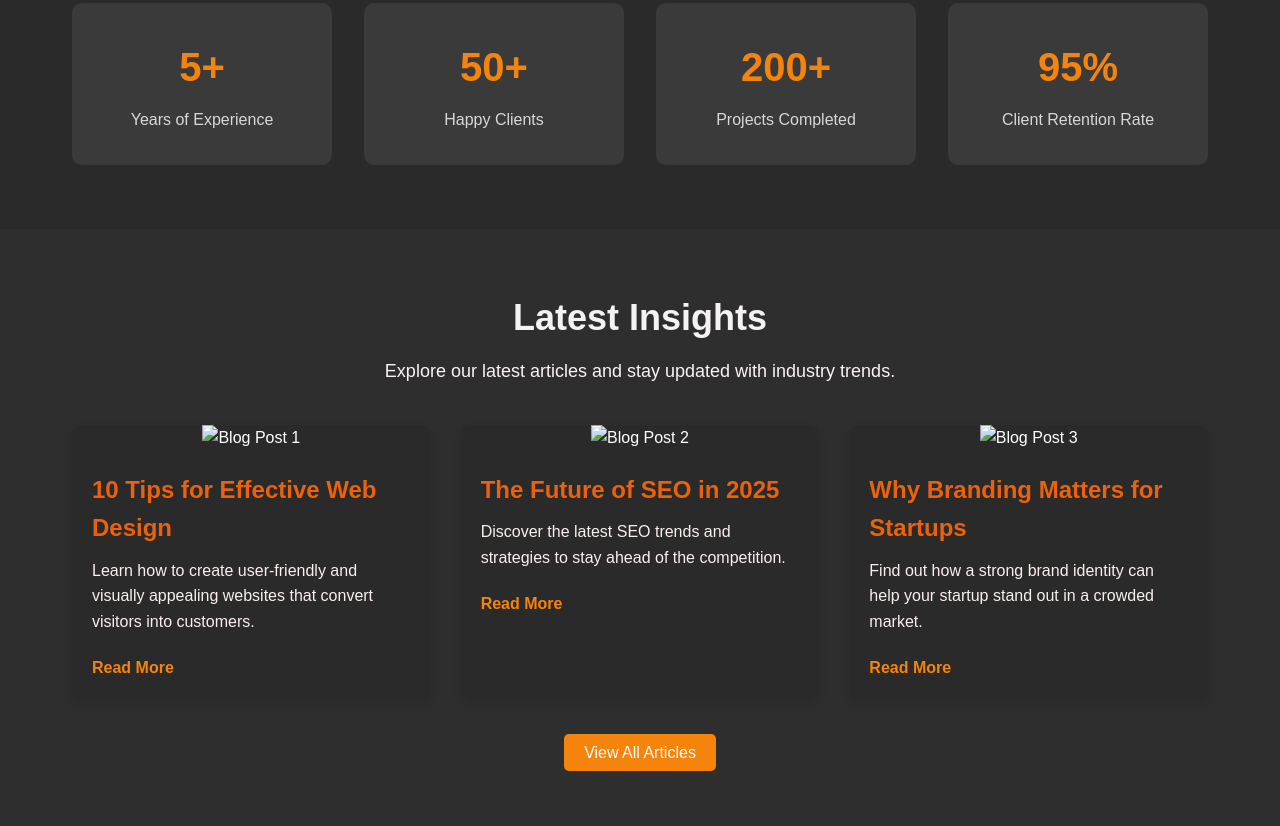
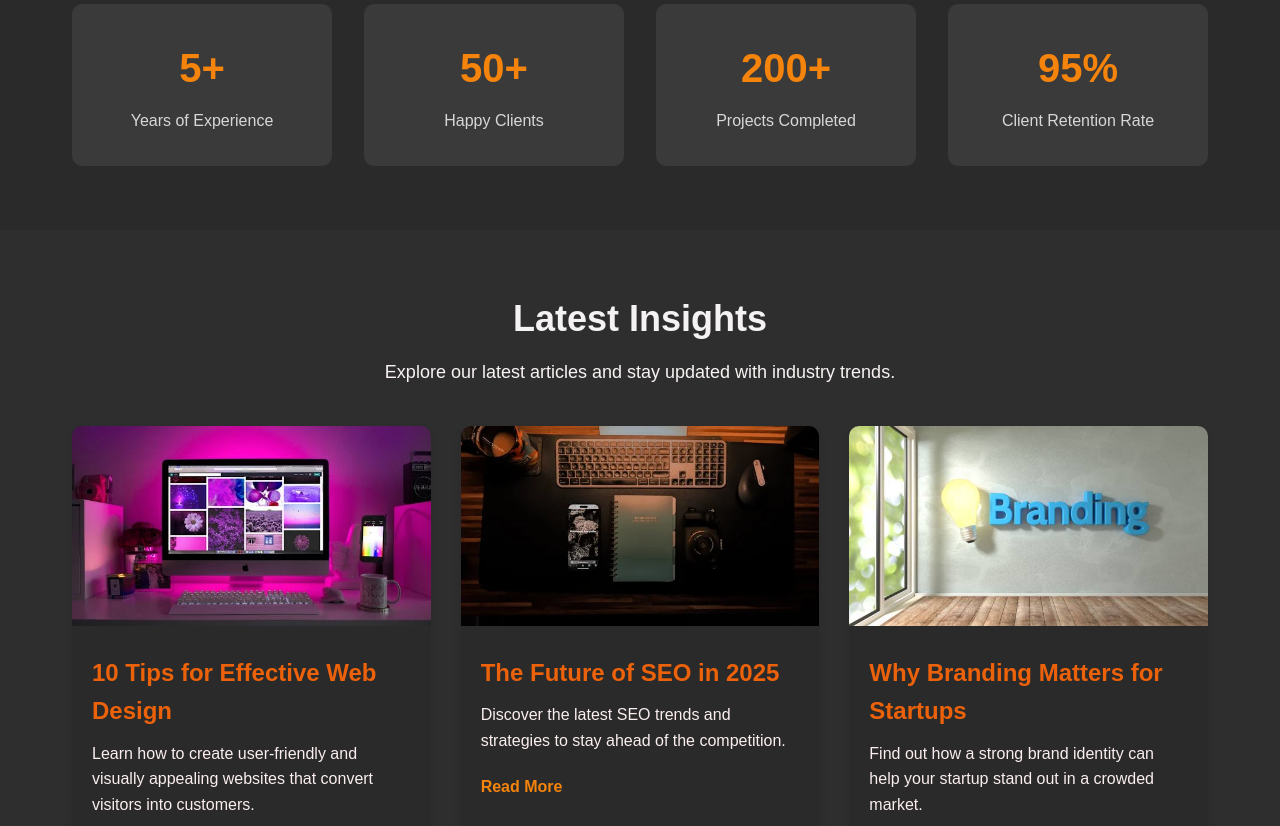
Before and after one commit to TajeuBenja/devxpertdesignsagency.github.io, a plain HTML site: page index.html in a window 1280 px wide. Shown: the part 2523-3349 px from the top of the page. Drawn offline with Linux system fonts and the light colour scheme; files whose address does not match are found by name.

Commit message:
Update index.html

```diff
--- a/index.html
+++ b/index.html
@@ -89,7 +89,7 @@
           </div>
         </div>
         <div class="portfolio-item">
-          <div class="portfolio-image"><img src="images/corp.PNG" alt="Project 2"></div>
+          <div class="portfolio-image"><img src="/corp.PNG" alt="Project 2"></div>
           <div class="portfolio-overlay">
             <h3 class="portfolio-title">Corporate Website</h3>
             <p class="portfolio-description">A sleek and professional website for a global corporation.</p>
@@ -98,7 +98,7 @@
         </div>
 
         <div class="portfolio-item">
-          <div class="portfolio-image"><img src="images/landing page.PNG" alt="Project 4"></div>
+          <div class="portfolio-image"><img src="/landing page.PNG" alt="Project 4"></div>
           <div class="portfolio-overlay">
             <h3 class="portfolio-title">Landing Page</h3>
             <p class="portfolio-description">A high-converting landing page for a marketing campaign.</p>
@@ -162,7 +162,7 @@
       <div class="blog-grid">
         <!-- Blog Card 1 -->
         <div class="blog-card">
-          <img src="images/blog01.webp" alt="Blog Post 1" class="blog-image">
+          <img src="/blog01.webp" alt="Blog Post 1" class="blog-image">
           <div class="blog-content">
             <h3 class="blog-title">10 Tips for Effective Web Design</h3>
             <p class="blog-excerpt">Learn how to create user-friendly and visually appealing websites that convert visitors into customers.</p>
@@ -173,7 +173,7 @@
 
         <!-- Blog Card 2 -->
         <div class="blog-card">
-          <img src="images/blog02.webp" alt="Blog Post 2" class="blog-image">
+          <img src="/blog02.webp" alt="Blog Post 2" class="blog-image">
           <div class="blog-content">
             <h3 class="blog-title">The Future of SEO in 2025</h3>
             <p class="blog-excerpt">Discover the latest SEO trends and strategies to stay ahead of the competition.</p>
@@ -183,7 +183,7 @@
 
         <!-- Blog Card 3 -->
         <div class="blog-card">
-          <img src="images/brand.jpg" alt="Blog Post 3" class="blog-image">
+          <img src="/brand.jpg" alt="Blog Post 3" class="blog-image">
           <div class="blog-content">
             <h3 class="blog-title">Why Branding Matters for Startups</h3>
             <p class="blog-excerpt">Find out how a strong brand identity can help your startup stand out in a crowded market.</p>
```
